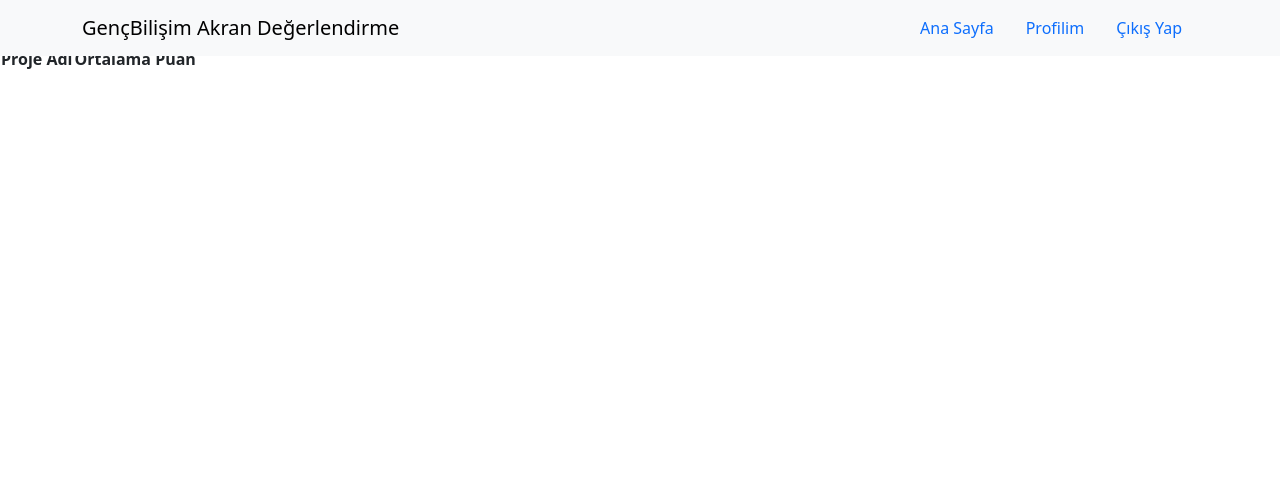
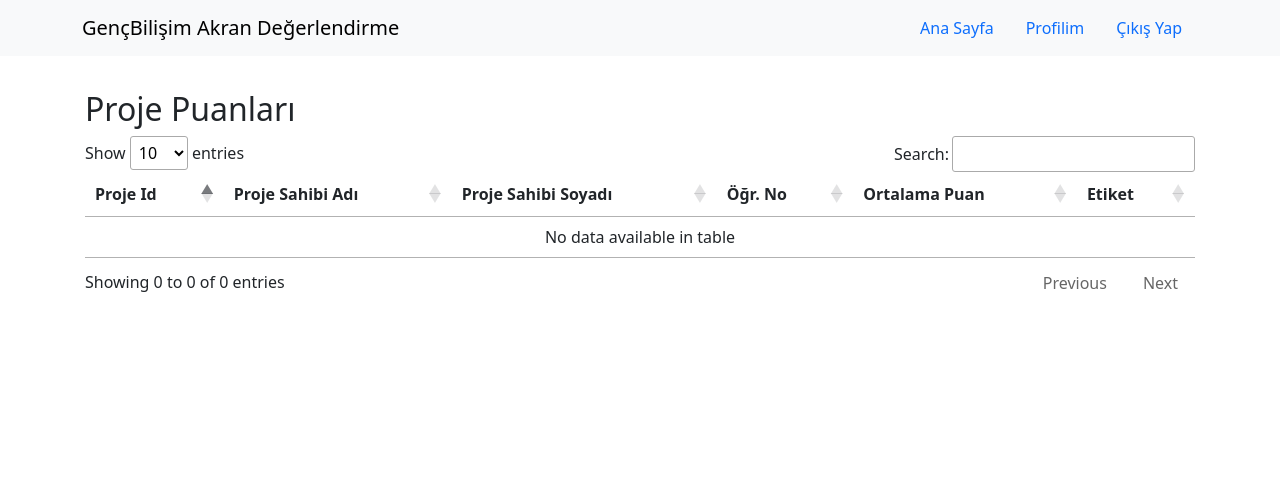
Before and after one commit to sametatabasch/akran_degerlendirme, a Flask app: page /project_ratings in a window 1280 px wide. Shown: the top 491 px of the page. Run offline with Flask 3, Linux system fonts and the light colour scheme; the visitor is signed in with stand-in values (Sample User, id 1); data that the repository does not hold is empty; parts of the project's set-up code (start-up, migrations or seed data) failed here and were passed over; some libraries are stand-ins or nearby versions.

Commit message:
Proje listesi düzenlendi

```diff
--- a/templates/project_ratings.html
+++ b/templates/project_ratings.html
@@ -1,29 +1,52 @@
 {% extends "layout.html" %}
 
 {% block title %}Proje Puanları{% endblock %}
+{% block head %}
+    <script src="https://ajax.googleapis.com/ajax/libs/jquery/3.7.1/jquery.min.js"></script>
+    <link rel="stylesheet" href="https://cdn.datatables.net/1.13.7/css/jquery.dataTables.css"/>
 
+    <script src="https://cdn.datatables.net/1.13.7/js/jquery.dataTables.js"></script>
+{% endblock %}
 {% block content %}
-    <div>
+    {% if current_user.is_authenticated %}
+        <div class="container">
         <h2>Proje Puanları</h2>
-
         <table id="ratings">
             <thead>
             <tr>
-                <th>Proje Adı</th>
+                <th>Proje Id</th>
+                <th>Proje Sahibi Adı</th>
+                <th>Proje Sahibi Soyadı</th>
+                <th>Öğr. No</th>
                 <th>Ortalama Puan</th>
+                <th>Etiket</th>
             </tr>
             </thead>
             <tbody>
             {% for project in projects %}
                 <tr>
-                    <td>{{ project.owner_name }}</td>
-                    <td>{{ project.average_rating }}</td>
+                    <td>{{ project.id }}</td>
+                    <td>{{ project.student.first_name }}</td>
+                    <td>{{ project.student.last_name }}</td>
+                    <td>{{ project.student.student_number }}</td>
+                    <td>{{ project.sum_rating }}</td>
+                    <td>{{ project.tag }}</td>
                 </tr>
             {% endfor %}
             </tbody>
         </table>
-    </div>
-    <script>
-        let table = new DataTable('#ratings');
-    </script>
+    {% else %}
+        <div class="container text-center">
+            <h2>Ana Sayfa</h2>
+            <p>Lütfen giriş yapın.</p>
+            <a href="{{ url_for('login') }}">Giriş Yap</a>
+        </div>
+    {% endif %}
+</div>
+
+    {% block js %}
+        <script>
+            let table = new DataTable('#ratings');
+        </script>
+    {% endblock %}
 {% endblock %}
```
